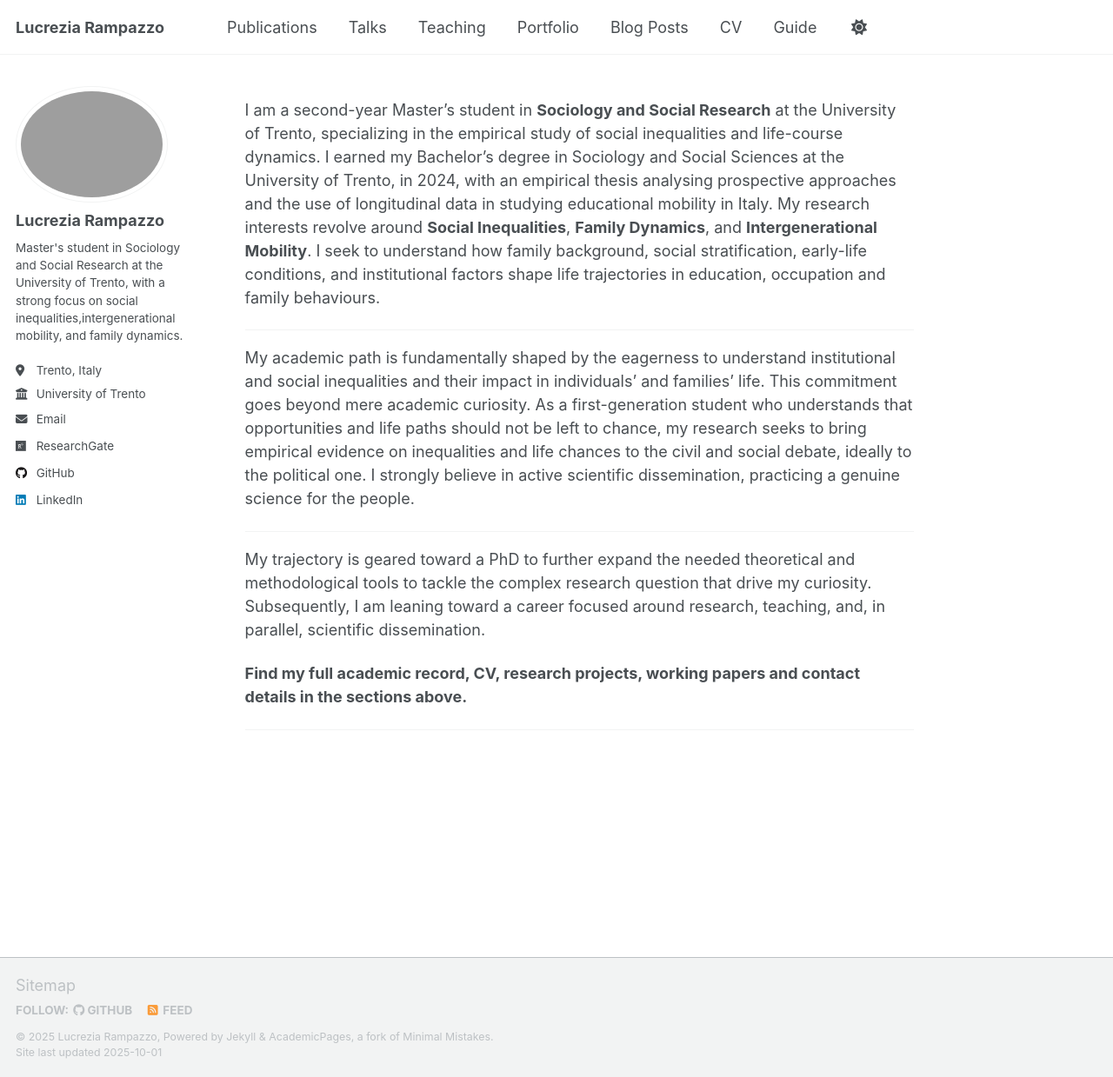
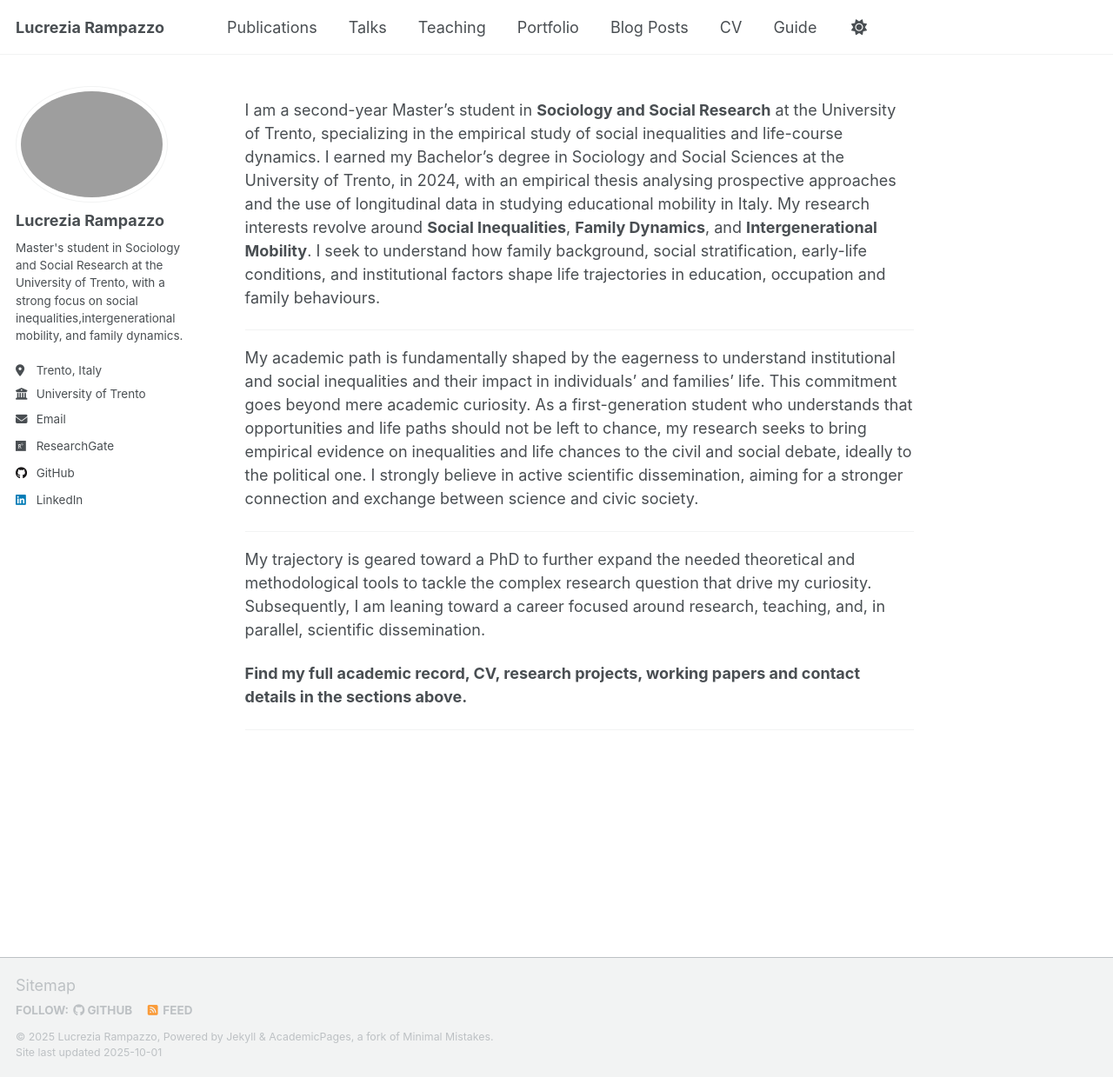
Before and after one commit to LucreziaRampazzo/lucreziarampazzo.github.io, a Jekyll site: the page built from _pages/about.md, in a window 1280 px wide and 1239 px high. Shown: the whole window at 87% size. Built offline with Jekyll 4.4.1, drawn with Linux system fonts in a browser that asks for light colours; a script that is not in the unit is left out.

Commit message:
Update about.md

```diff
--- a/_pages/about.md
+++ b/_pages/about.md
@@ -11,7 +11,7 @@ My research interests revolve around **Social Inequalities**, **Family Dynamics*
 
 ---
 My academic path is fundamentally shaped by the eagerness to understand institutional and social inequalities and their impact in individuals' and families' life. This commitment goes beyond mere academic curiosity. As a first-generation student who understands that opportunities and life paths should not be left to chance, my research seeks to bring empirical evidence on inequalities and life chances to the civil and social debate, ideally to the political one.
-I strongly believe in active scientific dissemination, practicing a genuine science for the people.
+I strongly believe in active scientific dissemination, aiming for a stronger connection and exchange between science and civic society.
 
 ---
 My trajectory is geared toward a PhD to further expand the needed theoretical and methodological tools to tackle the complex research question that drive my curiosity. Subsequently, I am leaning toward a career focused around research, teaching, and, in parallel, scientific dissemination.
```
